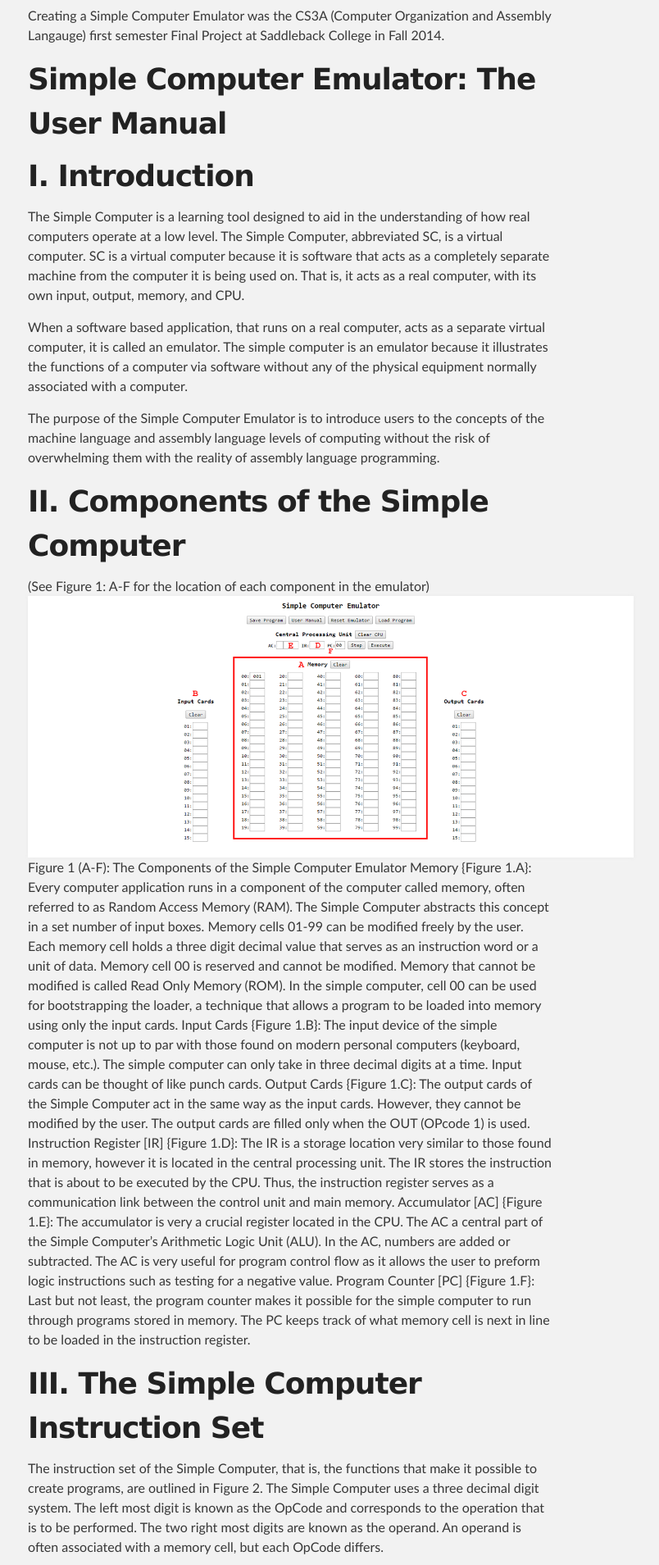
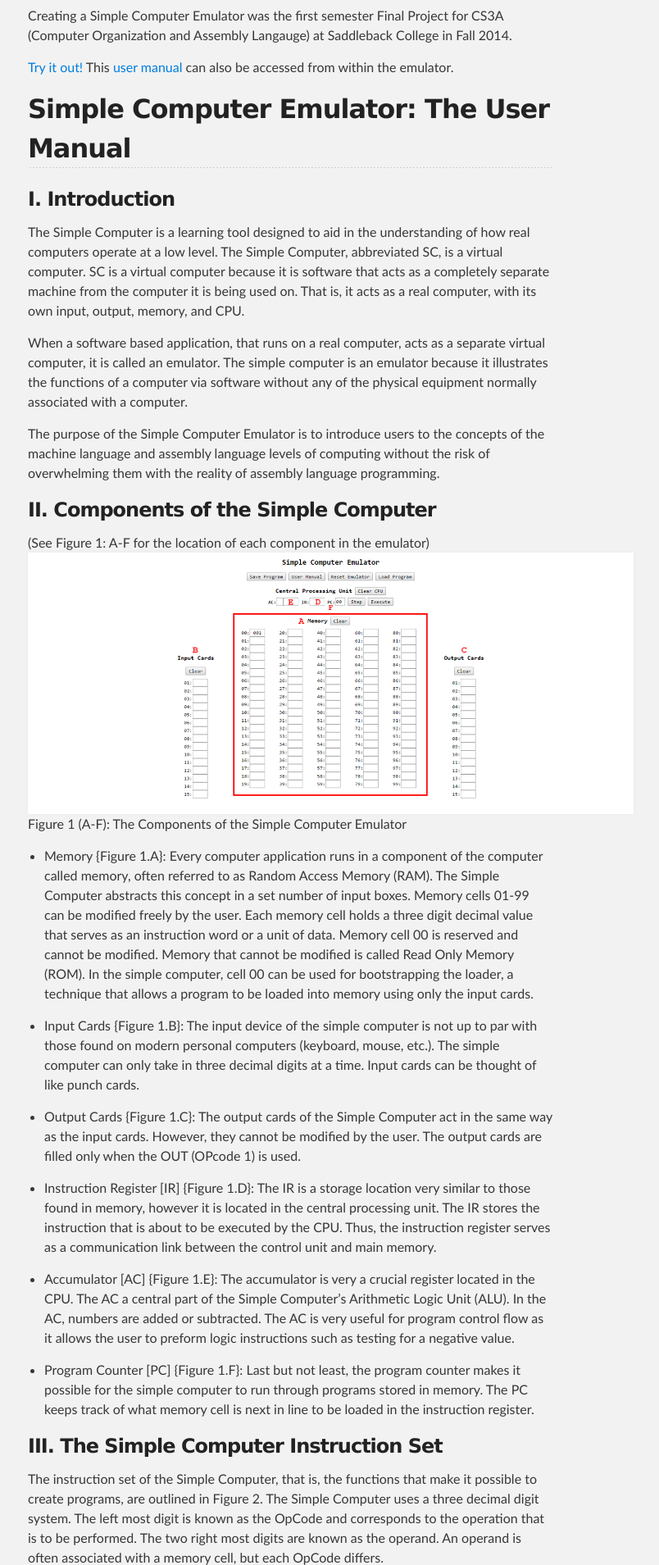
Before and after one commit to andgates/SimpleComputerEmulator, a plain HTML site: page index.html in a window 1280 px wide. Shown: the part 371-2280 px from the top of the page at 82% size, without its empty margins (286-1090 px from the left). Drawn offline with Linux system fonts and the light colour scheme.

```diff
--- a/index.html
+++ b/index.html
@@ -34,13 +34,16 @@
         <h1>
 <a id="a-simple-computer-emulator-in-javascript" class="anchor" href="#a-simple-computer-emulator-in-javascript" aria-hidden="true"><span class="octicon octicon-link"></span></a>A Simple Computer Emulator in Javascript</h1>
 
-<p>Creating a Simple Computer Emulator was the CS3A (Computer Organization and Assembly Langauge) first semester Final Project at Saddleback College in Fall 2014.</p>
+<p>Creating a Simple Computer Emulator was the first semester Final Project for CS3A (Computer Organization and Assembly Langauge) at Saddleback College in Fall 2014.</p>
 
-<h1>
-<a id="simple-computer-emulator-the-user-manual" class="anchor" href="#simple-computer-emulator-the-user-manual" aria-hidden="true"><span class="octicon octicon-link"></span></a>Simple Computer Emulator: The User Manual</h1>
+<p><a href="http://logicgates.me/SimpleComputerEmulator/sc.html">Try it out!</a>
+This <a href="http://logicgates.me/SimpleComputerEmulator/manual.html">user manual</a> can also be accessed from within the emulator.</p>
 
-<h1>
-<a id="i------introduction" class="anchor" href="#i------introduction" aria-hidden="true"><span class="octicon octicon-link"></span></a>I.      Introduction</h1>
+<h2>
+<a id="simple-computer-emulator-the-user-manual" class="anchor" href="#simple-computer-emulator-the-user-manual" aria-hidden="true"><span class="octicon octicon-link"></span></a>Simple Computer Emulator: The User Manual</h2>
+
+<h3>
+<a id="i------introduction" class="anchor" href="#i------introduction" aria-hidden="true"><span class="octicon octicon-link"></span></a>I.      Introduction</h3>
 
 <p>The Simple Computer is a learning tool designed to aid in the understanding of how real computers operate at a low level.  The Simple Computer, abbreviated SC, is a virtual computer. SC is a virtual computer because it is software that acts as a completely separate machine from the computer it is being used on.  That is, it acts as a real computer, with its own input, output, memory, and CPU.</p>
 
@@ -48,27 +51,30 @@
 
 <p>The purpose of the Simple Computer Emulator is to introduce users to the concepts of the machine language and assembly language levels of computing without the risk of overwhelming them with the reality of assembly language programming.</p>
 
-<h1>
-<a id="ii----components-of-the-simple-computer" class="anchor" href="#ii----components-of-the-simple-computer" aria-hidden="true"><span class="octicon octicon-link"></span></a>II.    Components of the Simple Computer</h1>
+<h3>
+<a id="ii----components-of-the-simple-computer" class="anchor" href="#ii----components-of-the-simple-computer" aria-hidden="true"><span class="octicon octicon-link"></span></a>II.    Components of the Simple Computer</h3>
 
 <p>(See Figure 1: A-F for the location of each component in the emulator)
 <img src="https://raw.githubusercontent.com/andgates/SimpleComputerEmulator/master/manual_files/image002.png" alt="Components of the Simple Computer">
-Figure 1 (A-F): The Components of the Simple Computer Emulator
-Memory {Figure 1.A}:
-Every computer application runs in a component of the computer called memory, often referred to as Random Access Memory (RAM). The Simple Computer abstracts this concept in a set number of input boxes. Memory cells 01-99 can be modified freely by the user. Each memory cell holds a three digit decimal value that serves as an instruction word or a unit of data. Memory cell 00 is reserved and cannot be modified. Memory that cannot be modified is called Read Only Memory (ROM). In the simple computer, cell 00 can be used for bootstrapping the loader, a technique that allows a program to be loaded into memory using only the input cards.
-Input Cards {Figure 1.B}:
-The input device of the simple computer is not up to par with those found on modern personal computers (keyboard, mouse, etc.). The simple computer can only take in three decimal digits at a time. Input cards can be thought of like punch cards.
-Output Cards {Figure 1.C}:
-The output cards of the Simple Computer act in the same way as the input cards. However, they cannot be modified by the user. The output cards are filled only when the OUT (OPcode 1) is used.
-Instruction Register [IR] {Figure 1.D}:
-The IR is a storage location very similar to those found in memory, however it is located in the central processing unit. The IR stores the instruction that is about to be executed by the CPU. Thus, the instruction register serves as a communication link between the control unit and main memory.
-Accumulator [AC] {Figure 1.E}:
-The accumulator is very a crucial register located in the CPU. The AC a central part of the Simple Computer’s Arithmetic Logic Unit (ALU). In the AC, numbers are added or subtracted. The AC is very useful for program control flow as it allows the user to preform logic instructions such as testing for a negative value.
-Program Counter [PC] {Figure 1.F}:
-Last but not least, the program counter makes it possible for the simple computer to run through programs stored in memory. The PC keeps track of what memory cell is next in line to be loaded in the instruction register.</p>
+Figure 1 (A-F): The Components of the Simple Computer Emulator</p>
 
-<h1>
-<a id="iii---the-simple-computer-instruction-set" class="anchor" href="#iii---the-simple-computer-instruction-set" aria-hidden="true"><span class="octicon octicon-link"></span></a>III.   The Simple Computer Instruction Set</h1>
+<ul>
+<li><p>Memory {Figure 1.A}:
+Every computer application runs in a component of the computer called memory, often referred to as Random Access Memory (RAM). The Simple Computer abstracts this concept in a set number of input boxes. Memory cells 01-99 can be modified freely by the user. Each memory cell holds a three digit decimal value that serves as an instruction word or a unit of data. Memory cell 00 is reserved and cannot be modified. Memory that cannot be modified is called Read Only Memory (ROM). In the simple computer, cell 00 can be used for bootstrapping the loader, a technique that allows a program to be loaded into memory using only the input cards.</p></li>
+<li><p>Input Cards {Figure 1.B}:
+The input device of the simple computer is not up to par with those found on modern personal computers (keyboard, mouse, etc.). The simple computer can only take in three decimal digits at a time. Input cards can be thought of like punch cards.</p></li>
+<li><p>Output Cards {Figure 1.C}:
+The output cards of the Simple Computer act in the same way as the input cards. However, they cannot be modified by the user. The output cards are filled only when the OUT (OPcode 1) is used.</p></li>
+<li><p>Instruction Register [IR] {Figure 1.D}:
+The IR is a storage location very similar to those found in memory, however it is located in the central processing unit. The IR stores the instruction that is about to be executed by the CPU. Thus, the instruction register serves as a communication link between the control unit and main memory.</p></li>
+<li><p>Accumulator [AC] {Figure 1.E}:
+The accumulator is very a crucial register located in the CPU. The AC a central part of the Simple Computer’s Arithmetic Logic Unit (ALU). In the AC, numbers are added or subtracted. The AC is very useful for program control flow as it allows the user to preform logic instructions such as testing for a negative value.</p></li>
+<li><p>Program Counter [PC] {Figure 1.F}:
+Last but not least, the program counter makes it possible for the simple computer to run through programs stored in memory. The PC keeps track of what memory cell is next in line to be loaded in the instruction register.</p></li>
+</ul>
+
+<h3>
+<a id="iii---the-simple-computer-instruction-set" class="anchor" href="#iii---the-simple-computer-instruction-set" aria-hidden="true"><span class="octicon octicon-link"></span></a>III.   The Simple Computer Instruction Set</h3>
 
 <p>The instruction set of the Simple Computer, that is, the functions that make it possible to create programs, are outlined in Figure 2. The Simple Computer uses a three decimal digit system. The left most digit is known as the OpCode and corresponds to the operation that is to be performed. The two right most digits are known as the operand. An operand is often associated with a memory cell, but each OpCode differs.</p>
 
@@ -139,8 +145,8 @@ Machine Language Code</p>
 
 <p>HaLT – Replace the value of the program counter with cell number _ _ and then halt the SC processor.</p>
 
-<h1>
-<a id="iv----information-about-this-version-of-the-simple-computer-emulator" class="anchor" href="#iv----information-about-this-version-of-the-simple-computer-emulator" aria-hidden="true"><span class="octicon octicon-link"></span></a>IV.    Information About This Version of The Simple Computer Emulator</h1>
+<h3>
+<a id="iv----information-about-this-version-of-the-simple-computer-emulator" class="anchor" href="#iv----information-about-this-version-of-the-simple-computer-emulator" aria-hidden="true"><span class="octicon octicon-link"></span></a>IV.    Information About This Version of The Simple Computer Emulator</h3>
 
 <p>This version of the Simple Computer Emulator is written completely in JavaScript and HTML. The Emulator itself will run in nearly any browser that supports JavaScript, however if you wish to save and load programs to your hard-drive, you will have to use Mozilla Firefox. This is because recent versions of Google Chrome, Internet Explorer, and Safari do not allow web based scripts to access files by default.</p>
       </section>
```
Also changed, not shown: params.json (+1 -1 lines).
